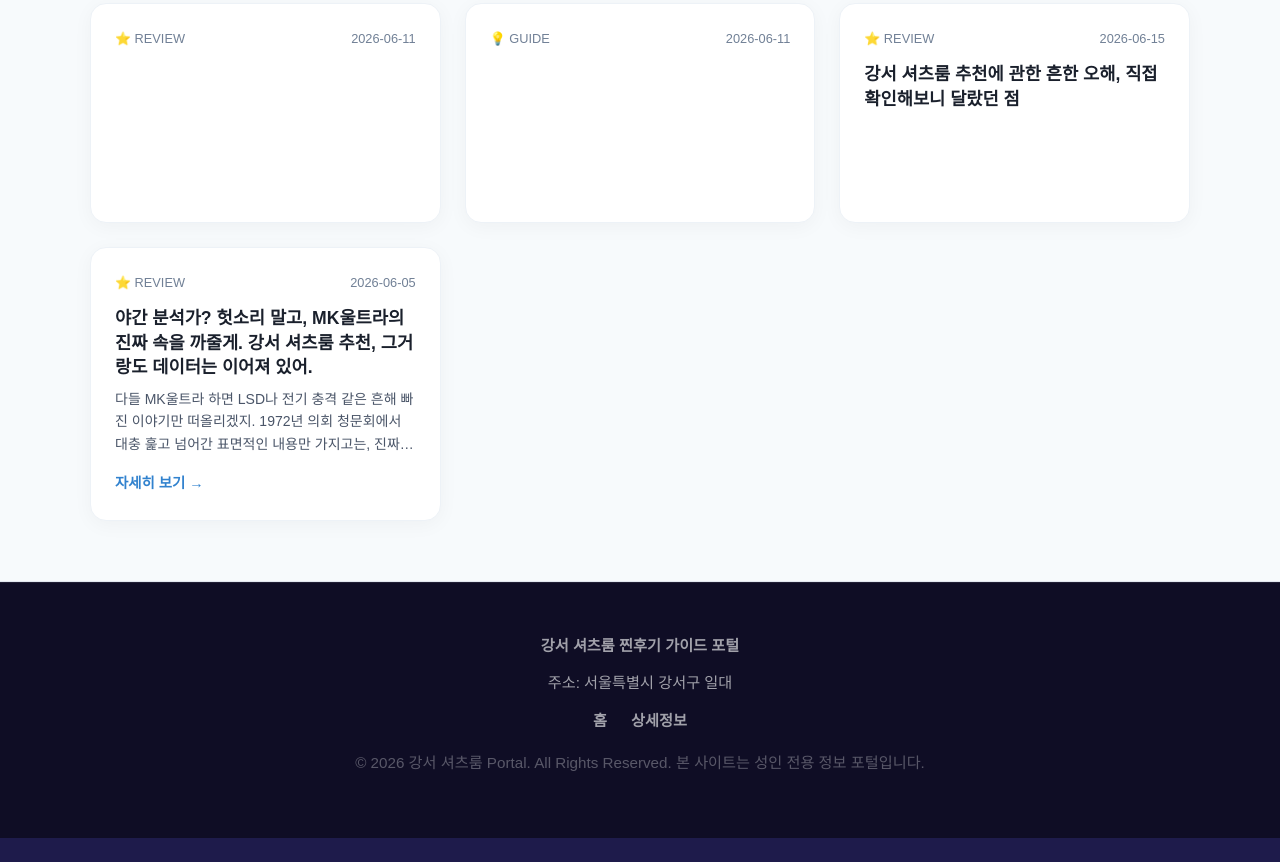
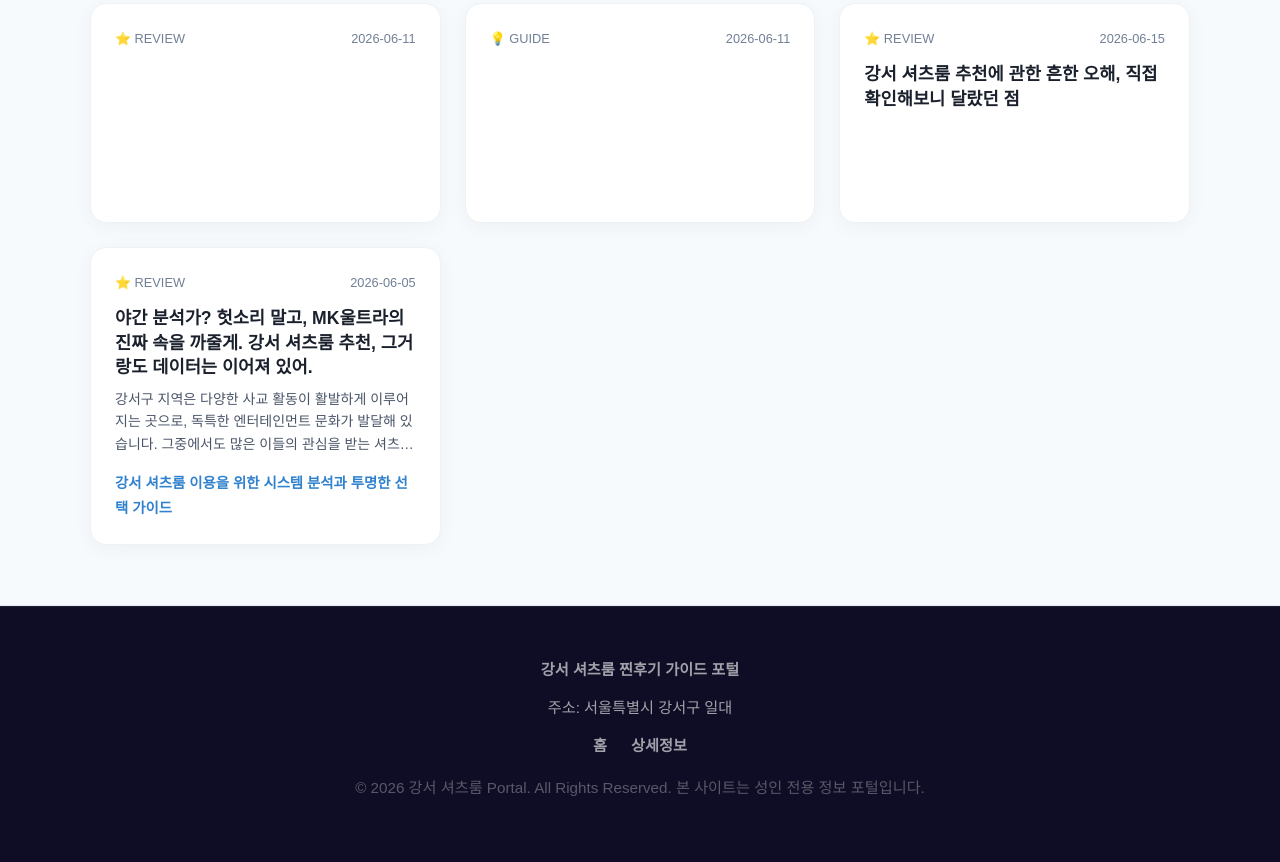
Before and after one commit to dydrkrtks7-cmd/bp-t3b06-gs-shirts-rc, a plain HTML site: page index.html in a window 1280 px wide. Shown: the part 2260-3122 px from the top of the page. Before the commit the page ends 3098 px from the top, so only its background shows below. Drawn offline with Linux system fonts and the light colour scheme.

Commit message:
deploy: garbage-free snapshot 2026-09-02T14:59:11.078Z

```diff
--- a/index.html
+++ b/index.html
@@ -420,9 +420,9 @@
  <time datetime="2026-06-05">2026-06-05</time>
  </div>
  <h4 style="font-size:1.1rem;font-weight:700;color:#1a202c;margin-bottom:8px;line-height:1.4">야간 분석가? 헛소리 말고, MK울트라의 진짜 속을 까줄게. 강서 셔츠룸 추천, 그거랑도 데이터는 이어져 있어.</h4>
- <p style="font-size:0.875rem;color:#4a5568;line-height:1.6;margin-bottom:16px;display:-webkit-box;-webkit-line-clamp:3;-webkit-box-orient:vertical;overflow:hidden;text-overflow:ellipsis">다들 MK울트라 하면 LSD나 전기 충격 같은 흔해 빠진 이야기만 떠올리겠지. 1972년 의회 청문회에서 대충 훑고 넘어간 표면적인 내용만 가지고는, 진짜 깊은 수렁은 절대로 못 본다는 얘기야. 난 그딴 뻔한 이야기에 솔직히 흥미 없어. 내 시선은 언제나 구글 트렌드에</p>
+ <p style="font-size:0.875rem;color:#4a5568;line-height:1.6;margin-bottom:16px;display:-webkit-box;-webkit-line-clamp:3;-webkit-box-orient:vertical;overflow:hidden;text-overflow:ellipsis">강서구 지역은 다양한 사교 활동이 활발하게 이루어지는 곳으로, 독특한 엔터테인먼트 문화가 발달해 있습니다. 그중에서도 많은 이들의 관심을 받는 셔츠룸은 기존의 전통적인 유흥 주점과 차별화된 시스템으로 인기를 끌고 있습니다.</p>
  </div>
- <a href="posts/review-001.html" style="align-self:flex-start;text-decoration:none;color:#3182ce;font-size:0.9rem;font-weight:600;transition:color 0.2s" onmouseover="this.style.color='#2b6cb0'" onmouseout="this.style.color='#3182ce'">자세히 보기 →</a>
+ <a href="posts/review-001.html" style="align-self:flex-start;text-decoration:none;color:#3182ce;font-size:0.9rem;font-weight:600;transition:color 0.2s" onmouseover="this.style.color='#2b6cb0'" onmouseout="this.style.color='#3182ce'">강서 셔츠룸 이용을 위한 시스템 분석과 투명한 선택 가이드</a>
  </article>
  </div>
  </div>
```
